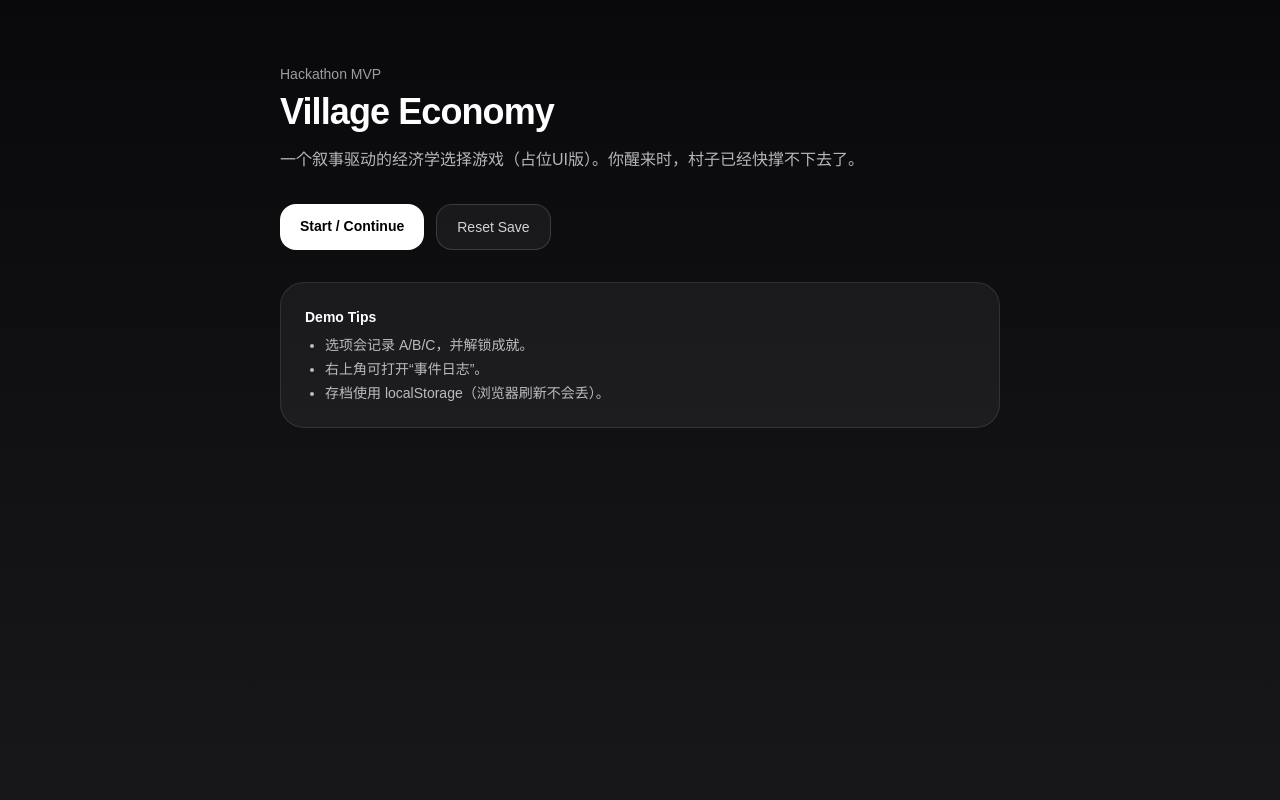
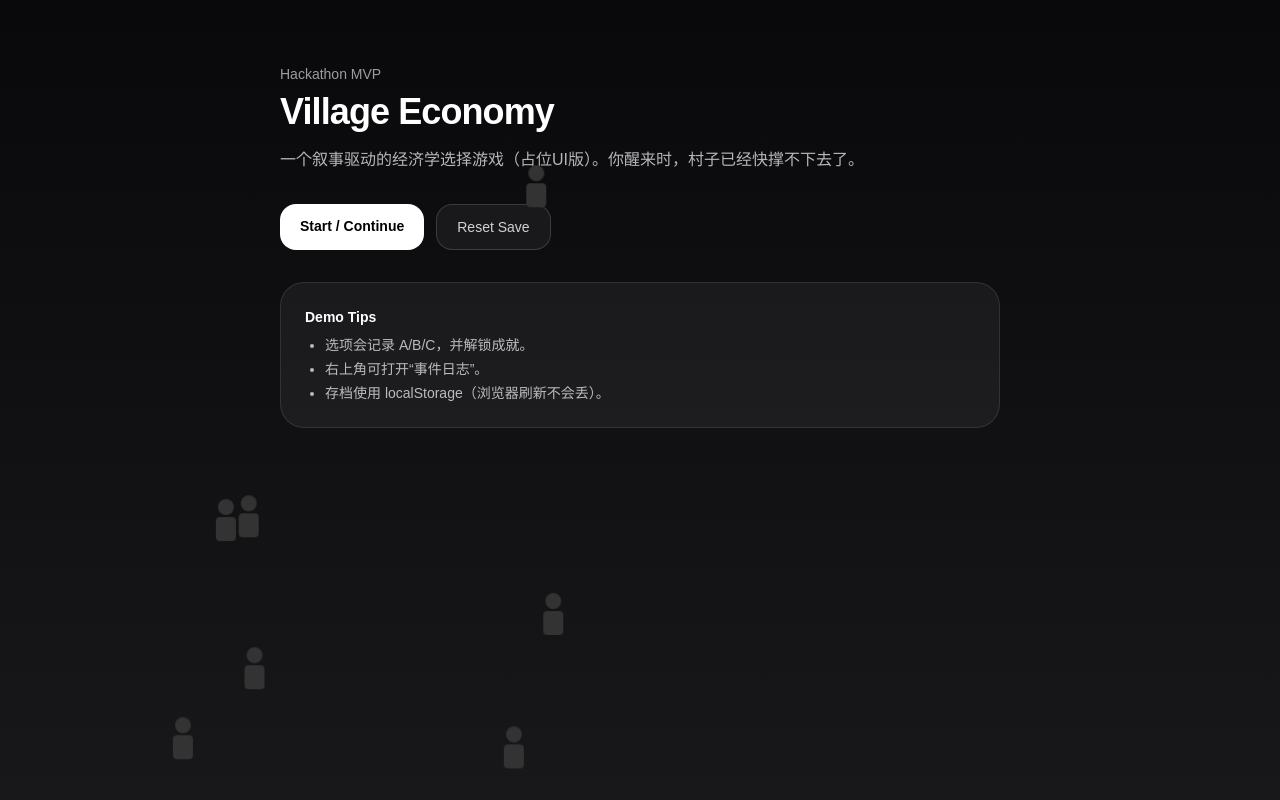
Before and after one commit to Yinghao-Guan/Hackonomics, a Next.js app in the folder village-economy/: page / in a window 1280 px wide. Built offline with nearby package versions, Linux system fonts and the light colour scheme.

Commit message:
added moving villagers

```diff
--- a/village-economy/package.json
+++ b/village-economy/package.json
@@ -18,7 +18,7 @@
     "@types/node": "^20",
     "@types/react": "^19",
     "@types/react-dom": "^19",
-    "babel-plugin-react-compiler": "1.0.0",
+    "babel-plugin-react-compiler": "^1.0.0",
     "eslint": "^9",
     "eslint-config-next": "16.1.6",
     "tailwindcss": "^4",
--- a/village-economy/src/app/game/page.tsx
+++ b/village-economy/src/app/game/page.tsx
@@ -13,6 +13,7 @@ import { NODES, START_NODE_ID, type ChoiceNode, type DialogueNode } from "@/lib/
 import { loadFromStorage, saveToStorage, clearStorage } from "@/lib/storage";
 import { newGameState, type GameState } from "@/lib/gameState";
 import { applyEffects } from "@/lib/engine";
+import WanderingVillager from '@/components/Villager';
 
 function normalizeLines(text: string | string[]) {
     return Array.isArray(text) ? text : [text];
@@ -136,6 +137,15 @@ export default function GamePage() {
             {/* Layer 5: Overlays */}
             <LogDrawer open={logOpen} log={state.log} />
             <AchievementToast achievement={latestAchievement} onClose={() => setToastAchId(null)} />
+            <WanderingVillager />
+            <WanderingVillager />
+            <WanderingVillager />
+            <WanderingVillager />
+            <WanderingVillager />
+            <WanderingVillager />
+            <WanderingVillager />
+            <WanderingVillager />
+            <WanderingVillager />
         </main>
     );
 }
--- a/village-economy/src/app/page.tsx
+++ b/village-economy/src/app/page.tsx
@@ -1,5 +1,6 @@
 // src/app/page.tsx
 import Link from "next/link";
+import WanderingVillager from '@/components/Villager';
 
 export default function Home() {
   return (
@@ -37,6 +38,15 @@ export default function Home() {
             </ul>
           </div>
         </div>
+        <WanderingVillager />
+        <WanderingVillager />
+        <WanderingVillager />
+        <WanderingVillager />
+        <WanderingVillager />
+        <WanderingVillager />
+        <WanderingVillager />
+        <WanderingVillager />
+        <WanderingVillager />
       </main>
   );
 }
--- /dev/null
+++ b/village-economy/src/components/Villager.tsx
@@ -0,0 +1,117 @@
+"use client";
+
+import React, { useState, useEffect, useRef } from 'react';
+
+const WanderingVillager = () => {
+  const [pos, setPos] = useState({ x: -100, y: -100 });
+  const [transition, setTransition] = useState('none');
+  const [facingRight, setFacingRight] = useState(true);
+  const [isVisible, setIsVisible] = useState(false); // 控制刷新时的闪烁
+
+  // 使用 useRef 存储定时器，方便组件卸载时清理
+  const timerRef = useRef<NodeJS.Timeout | null>(null);
+
+  useEffect(() => {
+    if (typeof window === 'undefined') return;
+
+    const startNewWalk = () => {
+      const w = window.innerWidth;
+      const h = window.innerHeight;
+      const offset = 100; // 藏在屏幕外 100px 的距离
+
+      // 1. 随机挑选一个起始边缘 (0: 上, 1: 右, 2: 下, 3: 左)
+      const startEdge = Math.floor(Math.random() * 4);
+      let startX = 0, startY = 0;
+
+      if (startEdge === 0) { startX = Math.random() * w; startY = -offset; }
+      else if (startEdge === 1) { startX = w + offset; startY = Math.random() * h; }
+      else if (startEdge === 2) { startX = Math.random() * w; startY = h + offset; }
+      else { startX = -offset; startY = Math.random() * h; }
+
+      // 2. 随机挑选一个结束边缘（必须和起始边缘不同）
+      let endEdge = Math.floor(Math.random() * 3);
+      if (endEdge >= startEdge) endEdge++; // 巧妙的算法，确保起始和终点不在同一边
+
+      let endX = 0, endY = 0;
+      if (endEdge === 0) { endX = Math.random() * w; endY = -offset; }
+      else if (endEdge === 1) { endX = w + offset; endY = Math.random() * h; }
+      else if (endEdge === 2) { endX = Math.random() * w; endY = h + offset; }
+      else { endX = -offset; endY = Math.random() * h; }
+
+      // 3. 计算这段路程的距离和时间，确保每个人走路速度看起来差不多
+      const distance = Math.hypot(endX - startX, endY - startY);
+      const speed = 60 + Math.random() * 70; // 每个人速度不一样，稍微错落一点
+      const duration = distance / speed; // 算出需要走多少秒
+
+      // --- 核心魔术步骤 ---
+
+      // 步骤 A：关闭动画，瞬间把小人传送到起点
+      setTransition('none');
+      setPos({ x: startX, y: startY });
+      setFacingRight(endX > startX); // 脸朝向终点
+      setIsVisible(true);
+
+      // 步骤 B：等待短短的 50 毫秒（让浏览器反应过来已经瞬移了），然后下达走向终点的指令
+      timerRef.current = setTimeout(() => {
+        setTransition(`transform ${duration}s linear`); // 开启匀速动画
+        setPos({ x: endX, y: endY }); // 目标位置
+
+        // 步骤 C：等他走到终点后，休息 0.5 秒到 2 秒，然后重新开始下一轮
+        timerRef.current = setTimeout(() => {
+          setIsVisible(false); // 走出屏幕后先隐藏
+          timerRef.current = setTimeout(startNewWalk, Math.random() * 1500 + 500);
+        }, duration * 1000); // 乘以 1000 把秒换成毫秒
+
+      }, 50);
+    };
+
+    // 初始时给个随机延迟，这样多个小人不会在同一秒钟同时从屏幕边缘冒出来
+    timerRef.current = setTimeout(startNewWalk, Math.random() * 3000);
+
+    return () => {
+      if (timerRef.current) clearTimeout(timerRef.current);
+    };
+  }, []);
+
+  return (
+    <div
+      style={{
+        position: 'fixed',
+        left: 0,
+        top: 0,
+        opacity: isVisible ? 1 : 0, // 传送时隐藏，走动时显示
+        transform: `translate(${pos.x}px, ${pos.y}px)`,
+        transition: transition, // 这里动态切换：瞬间移动(none) 还是 平滑走路(linear)
+        pointerEvents: 'none',
+        zIndex: 9999,
+      }}
+    >
+      {/* 负责左右转身的层 */}
+      <div style={{ transform: `scaleX(${facingRight ? 1 : -1})` }}>
+
+        {/* 负责跳动的层 */}
+        <div
+          style={{
+            display: 'flex',
+            flexDirection: 'column',
+            alignItems: 'center',
+            animation: 'villagerBounce 0.35s infinite alternate ease-in-out',
+          }}
+        >
+          <style>{`
+            @keyframes villagerBounce {
+              0% { transform: translateY(0); }
+              100% { transform: translateY(-8px); }
+            }
+          `}</style>
+
+          {/* 制造新闻模拟器风格：方块圆头人 */}
+          <div style={{ width: '16px', height: '16px', backgroundColor: '#333', borderRadius: '50%' }} />
+          <div style={{ width: '20px', height: '24px', backgroundColor: '#333', borderRadius: '4px', marginTop: '2px' }} />
+        </div>
+      </div>
+    </div>
+  );
+};
+
+export default WanderingVillager;
```
Also changed, not shown: 1 other file (tests, documents, lock files or other folders).
